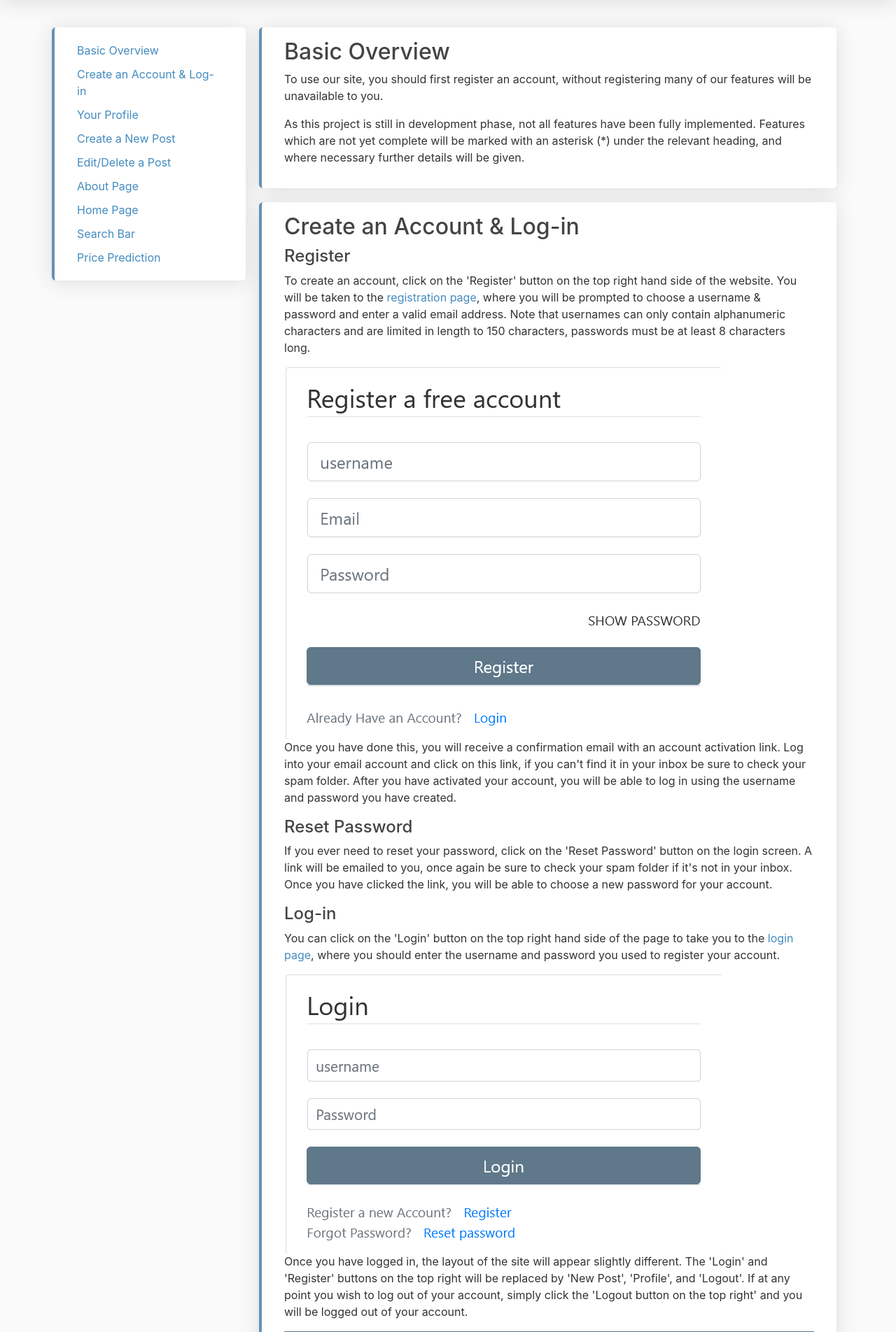
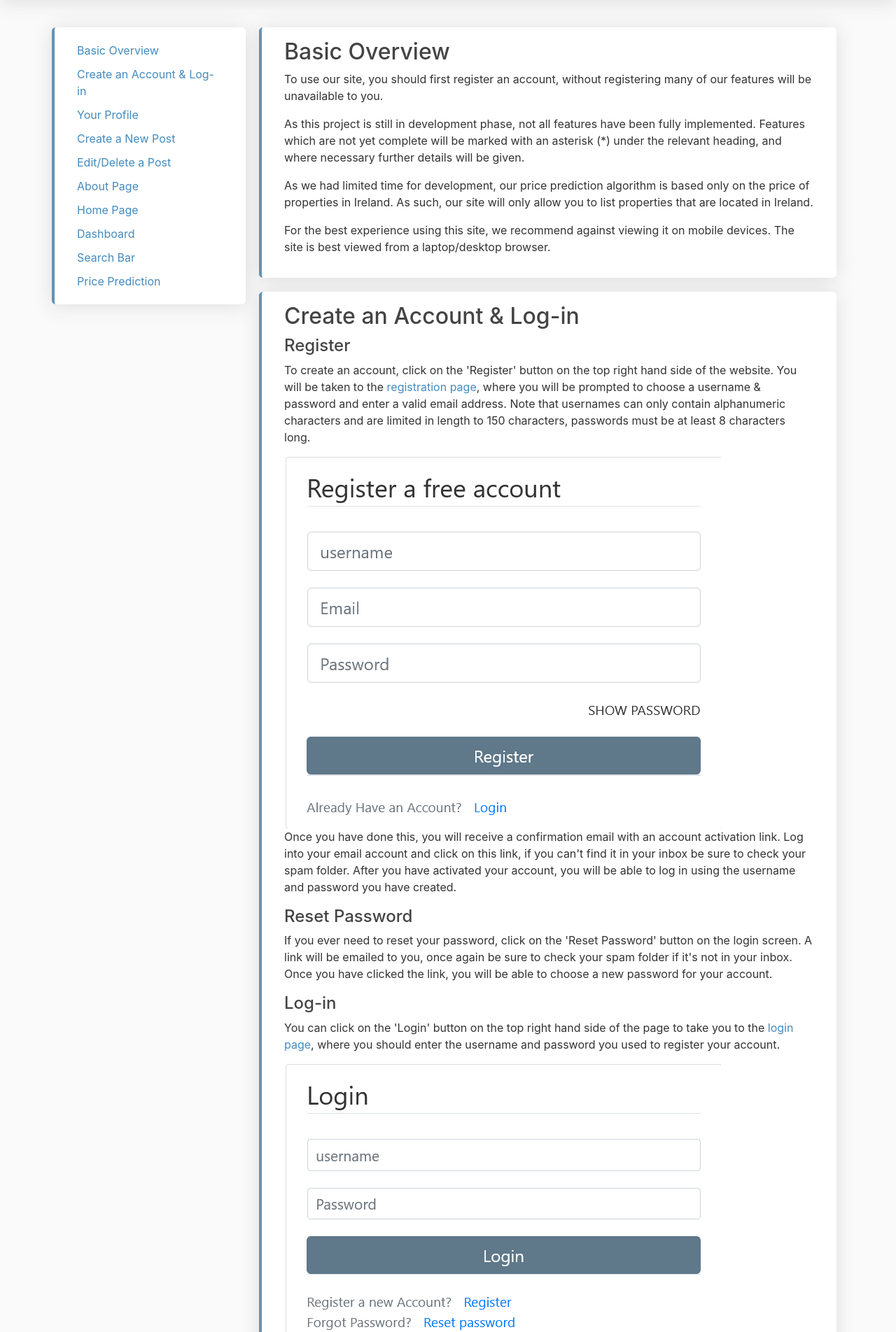
Before and after one commit to hassant727/TeamSoftwareProject, a Django app: page /userguide/ in a window 1280 px wide. Shown: the part 57-1961 px from the top of the page at 70% size. Run offline with Django 3.2, Linux system fonts and the light colour scheme; parts of the project's set-up code (start-up, migrations or seed data) failed here and were passed over; some libraries are stand-ins or nearby versions.

Commit message:
Updated user guide page

```diff
--- a/CS3305TSP/templates/webpages/user_guide.html
+++ b/CS3305TSP/templates/webpages/user_guide.html
@@ -27,6 +27,9 @@
                     <a href="#Home">Home Page</a>
                 </li>
                 <li>
+                    <a href="#Dashboard">Dashboard</a>
+                </li>
+                <li>
                     <a href="#Search">Search Bar </a>
                 </li>
                 <li>
@@ -44,6 +47,12 @@
             <p>
                 As this project is still in development phase, not all features have been fully implemented. Features which are not yet complete will be marked with an asterisk (*) under the relevant heading,
                 and where necessary further details will be given.
+            </p>
+            <p>
+                As we had limited time for development, our price prediction algorithm is based only on the price of properties in Ireland. As such, our site will only allow you to list properties that are located in Ireland.
+            </p>
+            <p>
+                For the best experience using this site, we recommend against viewing it on mobile devices. The site is best viewed from a laptop/desktop browser.
             </p>
         </section>
 
@@ -96,18 +105,16 @@
             </div>
 
             <p>
-                On your profile there are also sections for your posts, when you make posts they will be displayed here.
+                On your profile there is a section for your posts, when you make posts they will be displayed here.
             </p>
-            <p>
-                The chart section on your profile will provide a graphical representation of our price prediction model; for the posts you have created, you will be able to see the predicted price of the property you have posted over a period of time.
-            </p>
+
             <p>
                 Underneath the section for your 'posts' is a section for your messages, where you can view messages sent to you by other users.* (Not yet implemented)
             </p>
 
             <h4>Edit Profile</h4>
             <p>
-                On your profile page, you will be able to change your account details by clicking on the 'Edit Profile' button underneath your email address, on your profile page. You can then change your username and/or email address and choose an image for your profile picture as per your convenience.
+                On your profile page, you will be able to change your account details by clicking on the 'Edit Profile' button underneath your email address. You can then change your username, First/Last name and/or email address and choose an image for your profile picture as per your convenience.
             </p>
             <div class="userguide-image">
                 <img src="{% static 'user_guide/profile_info.png' %}" alt="">
@@ -186,6 +193,48 @@
         </section>
 
         <section class="mb-4rem content-section">
+            <h2 id="Dashboard" class="sub-headline anchor">Dashboard</h2>
+            <p>
+                You can navigate to the dashboard by clicking on the 'Dashboard' button on the right hand side of the nav bar, next to the 'Profile' and 'Logout' buttons.
+                You must be logged in to view the dashboard. The dashboard will provide you with various statistics about the value of your properties, as well as some user details.
+            </p>
+
+            <h4>Main Dashboard page</h4>
+
+            <p>
+                On the main dashboard page you will be able to see the value of your properties from this month under the 'This Month Property Price' heading.
+            </p>
+            <p>
+                Under the 'Last 12 Month Average Selling Price' heading, you will be able to see the average price of all properties you have posted over the past year.
+            </p>
+            <p>
+                Under the 'Your Total Asset Worth' heading, you can see the total value of all properties you have posted on our site to date.
+            </p>
+            <p>
+                The graph under the 'Selling overview' heading is a representation of how the value of your property is likely to change over time.
+            </p>
+            <h4>Navigating through the dashboard</h4>
+
+            <p>
+                On the left hand side of the dashboard page, you will be able to see a navbar with several links. Under the 'Stats' heading you will see a link called 'Dashboard' which brings you
+                to the main dashboard page, as described above. The 'Stats and Insights' link will bring you to the Stats and Insights page, which will be described in more detail below.
+            </p>
+            <p>
+                Under the 'My Account' heading on the navbar, you will be able to see links for 'My profile' and 'My posts'. Clicking the 'My profile' link will bring you to your profile page.
+                Clicking the 'My posts' link will bring you to a page on the dashboard where you can view your posts. From here, you can choose to view a post in more detail by clicking on the
+                address, or you can choose to edit or delete a specific post by clicking on the 'edit' or 'delete' buttons.
+            </p>
+            <h4>Stats and Insights</h4>
+            <p>
+                As mentioned above, you can navigate to the 'Stats and Insights' page using the link in the navbar. Here, you will be able to see some of the information from the main dashboard page,
+                as well as a 'User Interaction Summary'. You will be able to see the average number of views on your posts, the total number of views on your posts, the total number of posts you have made,
+                and finally your total number of messages and requests.
+            </p>
+
+
+        </section>
+
+        <section class="mb-4rem content-section">
             <h2 id="Search" class="sub-headline anchor">Search Bar</h2>
              <p>
                 When on the home page you will be able to see the search bar under the 'Search Properties' heading, which is above the 'All Posts' heading. You can use this to search for posts, type in a search term and press the 'Search' button on the right of the bar. The site will return posts which match your search term.
@@ -201,7 +250,9 @@
         <section class="mb-4rem content-section">
             <h2 id="Prediction" class="sub-headline anchor">Price Prediction</h2>
             <p>
-                When you create a post, our price prediction model will use the information you have provided to give you a predicted price for your property currently and in the near future. A graphical representation of the prediction will be visible on your profile in the form of a chart.
+                When you create a post, our price prediction model will use the information you have provided to give you a predicted price for your property currently and in the near future.
+                Once your post has been created, the estimated price of your property will be listed alongside your chosen price on your new post.
+                For more details on the value of your property, you can navigate to the dashboard.
             </p>
             <p>
                *When the prediction model is run, you will get a price estimation, however the prediction has not been fully implemented with all the required matrices as of now.
```
